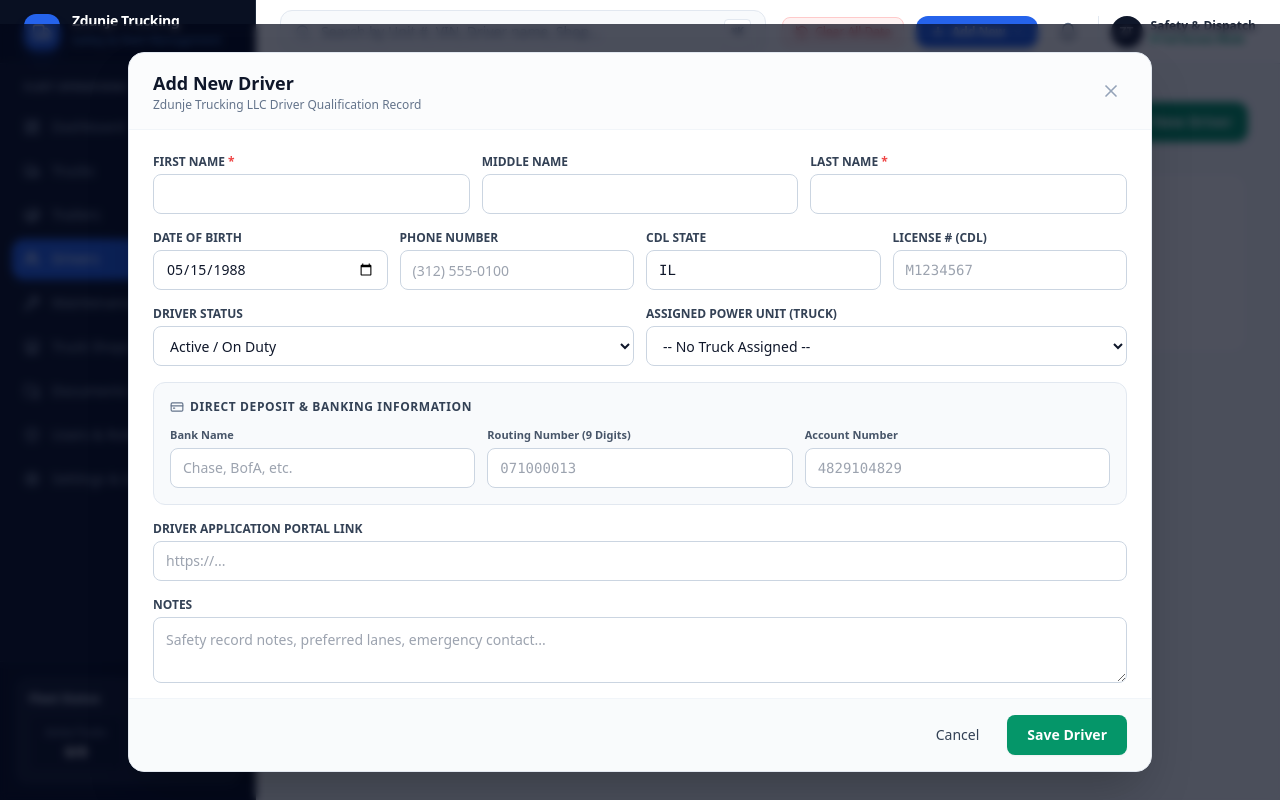
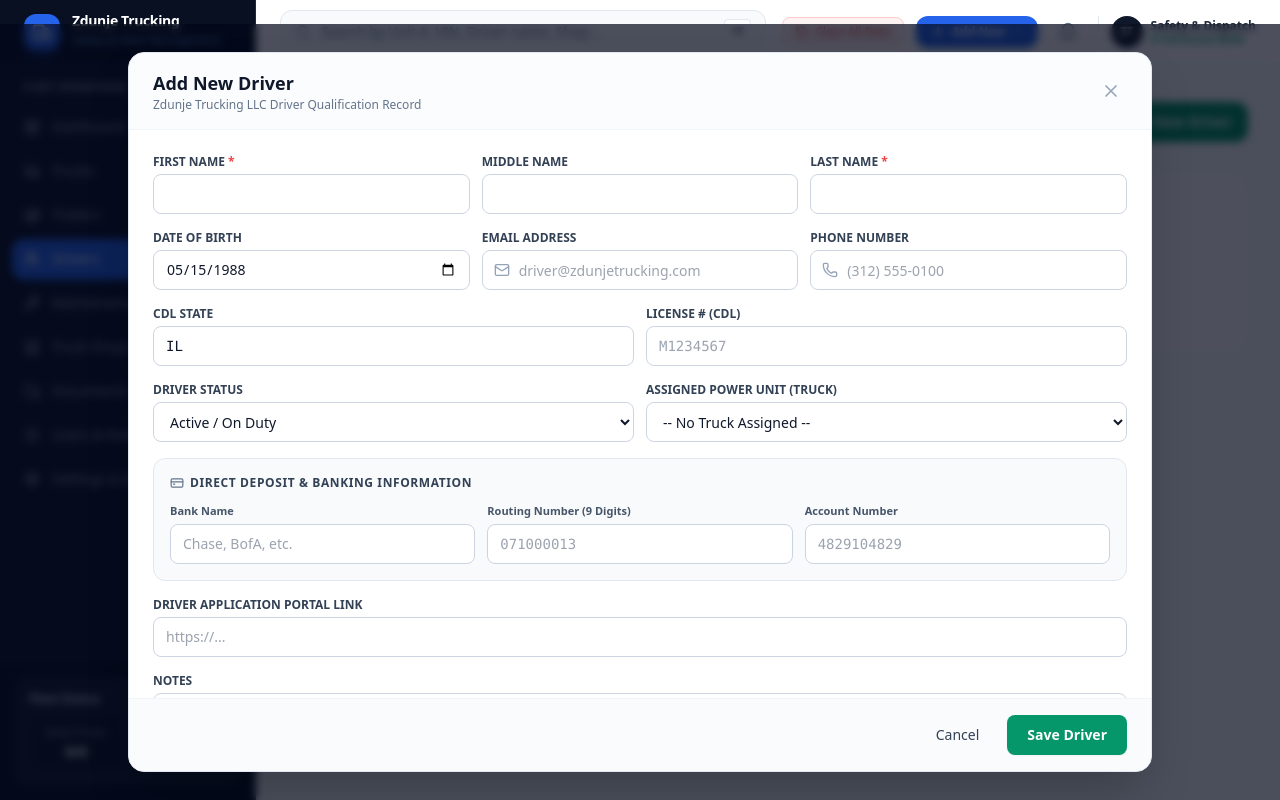
Before and after one commit to artzenki/zdunje-trucking, a Next.js app: page /drivers in a window 1280 px wide. Both pictures are taken after typing "Sample" into the empty fields and a click on the button "Add New Driver". Built offline with nearby package versions, Linux system fonts and the light colour scheme.

Commit message:
Add email field to drivers UI, schema, CSV template/import, and sync with Supabase PostgreSQL

```diff
--- a/app/drivers/page.tsx
+++ b/app/drivers/page.tsx
@@ -33,6 +33,7 @@ import {
   ShieldCheck,
   Calendar,
   AlertTriangle,
+  Mail,
 } from "lucide-react";
 import { DocumentViewerModal } from "@/components/DocumentViewerModal";
 import { DocumentUploadModal } from "@/components/DocumentUploadModal";
@@ -155,6 +156,7 @@ function DriversContent() {
     middleName: "",
     lastName: "",
     dateOfBirth: "1988-05-15",
+    email: "",
     phone: "",
     state: "IL",
     licenseNumber: "",
@@ -196,6 +198,7 @@ function DriversContent() {
       const fullName = `${d.firstName} ${d.middleName} ${d.lastName}`.toLowerCase();
       const matchSearch =
         fullName.includes(search.toLowerCase()) ||
+        (d.email && d.email.toLowerCase().includes(search.toLowerCase())) ||
         d.phone.toLowerCase().includes(search.toLowerCase()) ||
         d.licenseNumber.toLowerCase().includes(search.toLowerCase()) ||
         d.state.toLowerCase().includes(search.toLowerCase());
@@ -218,6 +221,7 @@ function DriversContent() {
       middleName: "",
       lastName: "",
       dateOfBirth: "1988-05-15",
+      email: "",
       phone: "",
       state: "IL",
       licenseNumber: "",
@@ -241,6 +245,7 @@ function DriversContent() {
       middleName: driver.middleName,
       lastName: driver.lastName,
       dateOfBirth: driver.dateOfBirth,
+      email: driver.email || "",
       phone: driver.phone,
       state: driver.state,
       licenseNumber: driver.licenseNumber,
@@ -268,6 +273,7 @@ function DriversContent() {
       middleName: formData.middleName.trim(),
       lastName: formData.lastName.trim(),
       dateOfBirth: formData.dateOfBirth,
+      email: formData.email.trim() || undefined,
       phone: formData.phone.trim(),
       state: formData.state.toUpperCase().trim(),
       licenseNumber: formData.licenseNumber.trim(),
@@ -479,10 +485,18 @@ function DriversContent() {
                         </span>
                       </div>
 
-                      <p className="text-xs text-slate-500 mt-0.5 flex items-center space-x-1">
+                      <div className="flex flex-wrap items-center gap-x-2 gap-y-0.5 text-xs text-slate-500 mt-0.5">
+                        <span className="flex items-center space-x-1">
                           <Phone className="w-3 h-3 text-slate-400" />
                           <span>{driver.phone || "No phone"}</span>
-                      </p>
+                        </span>
+                        {driver.email && (
+                          <span className="flex items-center space-x-1 truncate max-w-[140px]" title={driver.email}>
+                            <Mail className="w-3 h-3 text-emerald-600 shrink-0" />
+                            <span className="truncate">{driver.email}</span>
+                          </span>
+                        )}
+                      </div>
 
                       <div className="flex items-center space-x-2 text-[11px] text-slate-500 mt-2 font-mono">
                         <span className="px-1.5 py-0.5 bg-slate-100 rounded text-slate-700 font-semibold">
@@ -555,15 +569,36 @@ function DriversContent() {
                           {selectedDriver.status}
                         </span>
                       </div>
-                      <p className="text-xs text-slate-500 mt-1">
-                        DOB: {selectedDriver.dateOfBirth} • CDL State:{" "}
+                      <p className="text-xs text-slate-500 mt-1 flex flex-wrap items-center gap-x-2 gap-y-1">
+                        <span>DOB: {selectedDriver.dateOfBirth}</span>
+                        <span>•</span>
+                        <span>
+                          CDL State:{" "}
                           <strong className="text-slate-700 font-mono">
                             {selectedDriver.state}
-                        </strong>{" "}
-                        • License #:{" "}
+                          </strong>
+                        </span>
+                        <span>•</span>
+                        <span>
+                          License #:{" "}
                           <strong className="text-slate-700 font-mono">
                             {selectedDriver.licenseNumber}
                           </strong>
+                        </span>
+                        {selectedDriver.email && (
+                          <>
+                            <span>•</span>
+                            <span className="inline-flex items-center space-x-1 text-slate-700">
+                              <Mail className="w-3.5 h-3.5 text-emerald-600 inline" />
+                              <a
+                                href={`mailto:${selectedDriver.email}`}
+                                className="font-semibold text-emerald-700 hover:underline"
+                              >
+                                {selectedDriver.email}
+                              </a>
+                            </span>
+                          </>
+                        )}
                       </p>
                     </div>
                   </div>
@@ -597,10 +632,26 @@ function DriversContent() {
                     <span className="text-[11px] font-semibold text-slate-400 block uppercase">
                       Contact & Assigned Unit
                     </span>
-                    <span className="text-xs font-bold text-slate-900 mt-0.5 block">
-                      {selectedDriver.phone}
-                    </span>
-                    <span className="text-xs text-slate-600 block mt-1">
+                    <span className="text-xs font-bold text-slate-900 mt-1 flex items-center space-x-1.5">
+                      <Phone className="w-3.5 h-3.5 text-slate-400" />
+                      <span>{selectedDriver.phone || "No phone"}</span>
+                    </span>
+                    {selectedDriver.email ? (
+                      <a
+                        href={`mailto:${selectedDriver.email}`}
+                        className="text-xs text-emerald-700 hover:text-emerald-800 font-medium flex items-center space-x-1.5 mt-1 truncate"
+                        title={selectedDriver.email}
+                      >
+                        <Mail className="w-3.5 h-3.5 text-emerald-600 shrink-0" />
+                        <span className="truncate">{selectedDriver.email}</span>
+                      </a>
+                    ) : (
+                      <span className="text-xs text-slate-400 flex items-center space-x-1.5 mt-1 italic">
+                        <Mail className="w-3.5 h-3.5 text-slate-300 shrink-0" />
+                        <span>No email on file</span>
+                      </span>
+                    )}
+                    <span className="text-xs text-slate-600 block mt-1.5 pt-1.5 border-t border-slate-200/60">
                       Truck:{" "}
                       <strong className="text-slate-800">
                         {trucks.find((t) => t.id === selectedDriver.assignedTruckId)
@@ -1656,8 +1707,8 @@ function DriversContent() {
                   </div>
                 </div>
 
-                {/* DOB, Phone, State, License */}
-                <div className="grid grid-cols-1 sm:grid-cols-4 gap-3">
+                {/* DOB, Email, Phone */}
+                <div className="grid grid-cols-1 sm:grid-cols-3 gap-3">
                   <div>
                     <label className="block text-xs font-semibold text-slate-700 uppercase mb-1">
                       Date of Birth
@@ -1674,8 +1725,28 @@ function DriversContent() {
 
                   <div>
                     <label className="block text-xs font-semibold text-slate-700 uppercase mb-1">
+                      Email Address
+                    </label>
+                    <div className="relative">
+                      <Mail className="w-4 h-4 absolute left-3 top-3 text-slate-400" />
+                      <input
+                        type="email"
+                        value={formData.email}
+                        onChange={(e) =>
+                          setFormData({ ...formData, email: e.target.value })
+                        }
+                        placeholder="driver@zdunjetrucking.com"
+                        className="w-full h-10 pl-9 pr-3 text-sm border border-slate-300 rounded-lg focus:ring-2 focus:ring-emerald-500 focus:outline-none"
+                      />
+                    </div>
+                  </div>
+
+                  <div>
+                    <label className="block text-xs font-semibold text-slate-700 uppercase mb-1">
                       Phone Number
                     </label>
+                    <div className="relative">
+                      <Phone className="w-4 h-4 absolute left-3 top-3 text-slate-400" />
                       <input
                         type="tel"
                         value={formData.phone}
@@ -1683,10 +1754,14 @@ function DriversContent() {
                           setFormData({ ...formData, phone: e.target.value })
                         }
                         placeholder="(312) 555-0100"
-                      className="w-full h-10 px-3 text-sm border border-slate-300 rounded-lg focus:ring-2 focus:ring-emerald-500 focus:outline-none"
-                    />
-                  </div>
-
+                        className="w-full h-10 pl-9 pr-3 text-sm border border-slate-300 rounded-lg focus:ring-2 focus:ring-emerald-500 focus:outline-none"
+                      />
+                    </div>
+                  </div>
+                </div>
+
+                {/* State, License */}
+                <div className="grid grid-cols-1 sm:grid-cols-2 gap-3">
                   <div>
                     <label className="block text-xs font-semibold text-slate-700 uppercase mb-1">
                       CDL State
--- a/app/settings/page.tsx
+++ b/app/settings/page.tsx
@@ -159,6 +159,7 @@ export default function SettingsPage() {
           middle_name: d.middleName,
           last_name: d.lastName,
           date_of_birth: d.dateOfBirth,
+          email: d.email || "",
           phone: d.phone,
           state: d.state,
           license_number: d.licenseNumber,
@@ -266,6 +267,7 @@ export default function SettingsPage() {
           middleName: String(d.middle_name || ""),
           lastName: String(d.last_name),
           dateOfBirth: String(d.date_of_birth),
+          email: String(d.email || ""),
           phone: String(d.phone),
           state: String(d.state),
           licenseNumber: String(d.license_number),
@@ -385,6 +387,7 @@ export default function SettingsPage() {
         "middleName",
         "lastName",
         "dateOfBirth",
+        "email",
         "phone",
         "state",
         "licenseNumber",
@@ -400,6 +403,7 @@ export default function SettingsPage() {
         "David",
         "Miller",
         "1984-06-14",
+        "john.miller@zdunjetrucking.com",
         "(312) 555-0182",
         "IL",
         "M829-1048-2910",
@@ -577,6 +581,7 @@ export default function SettingsPage() {
           middleName: r.middleName || "",
           lastName: r.lastName || "Operator",
           dateOfBirth: r.dateOfBirth || "1988-01-01",
+          email: r.email || "",
           phone: r.phone || "(555) 000-0000",
           state: r.state || "IL",
           licenseNumber: r.licenseNumber || "D" + Math.floor(Math.random() * 9000000 + 1000000),
--- a/context/FleetContext.tsx
+++ b/context/FleetContext.tsx
@@ -163,6 +163,7 @@ export const FleetProvider: React.FC<{ children: React.ReactNode }> = ({
           // eslint-disable-next-line @typescript-eslint/no-explicit-any
           parsed.map((d: any) => ({
             ...d,
+            email: d.email || "",
             skippedDocuments: d.skippedDocuments || [],
             documents: {
               ...d.documents,
--- a/types/fleet.ts
+++ b/types/fleet.ts
@@ -122,6 +122,7 @@ export interface Driver {
   middleName: string;
   lastName: string;
   dateOfBirth: string; // YYYY-MM-DD
+  email?: string;
   phone: string;
   state: string;
   licenseNumber: string;
```
Lines whose indentation alone changed are shown as unchanged.
